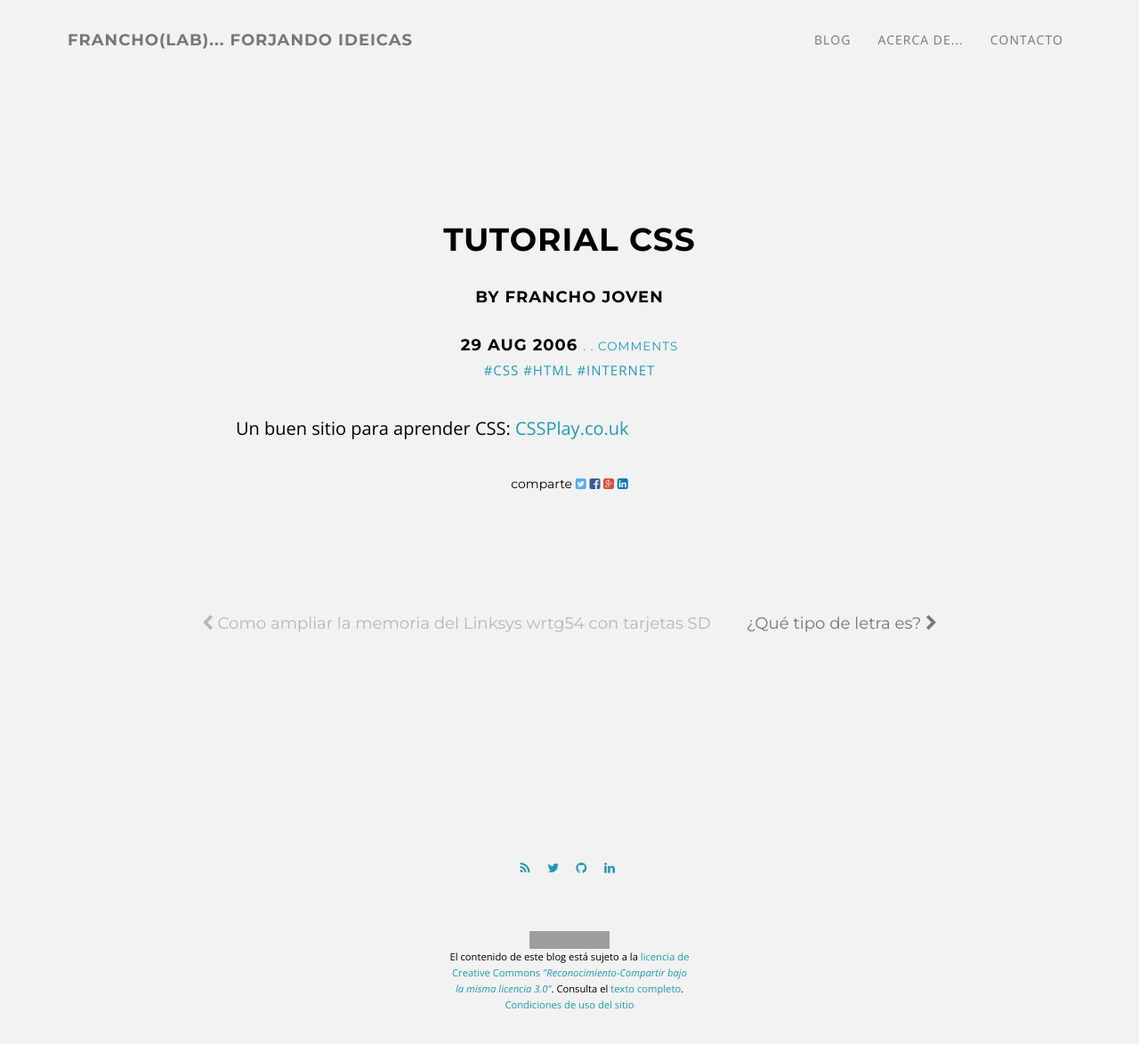
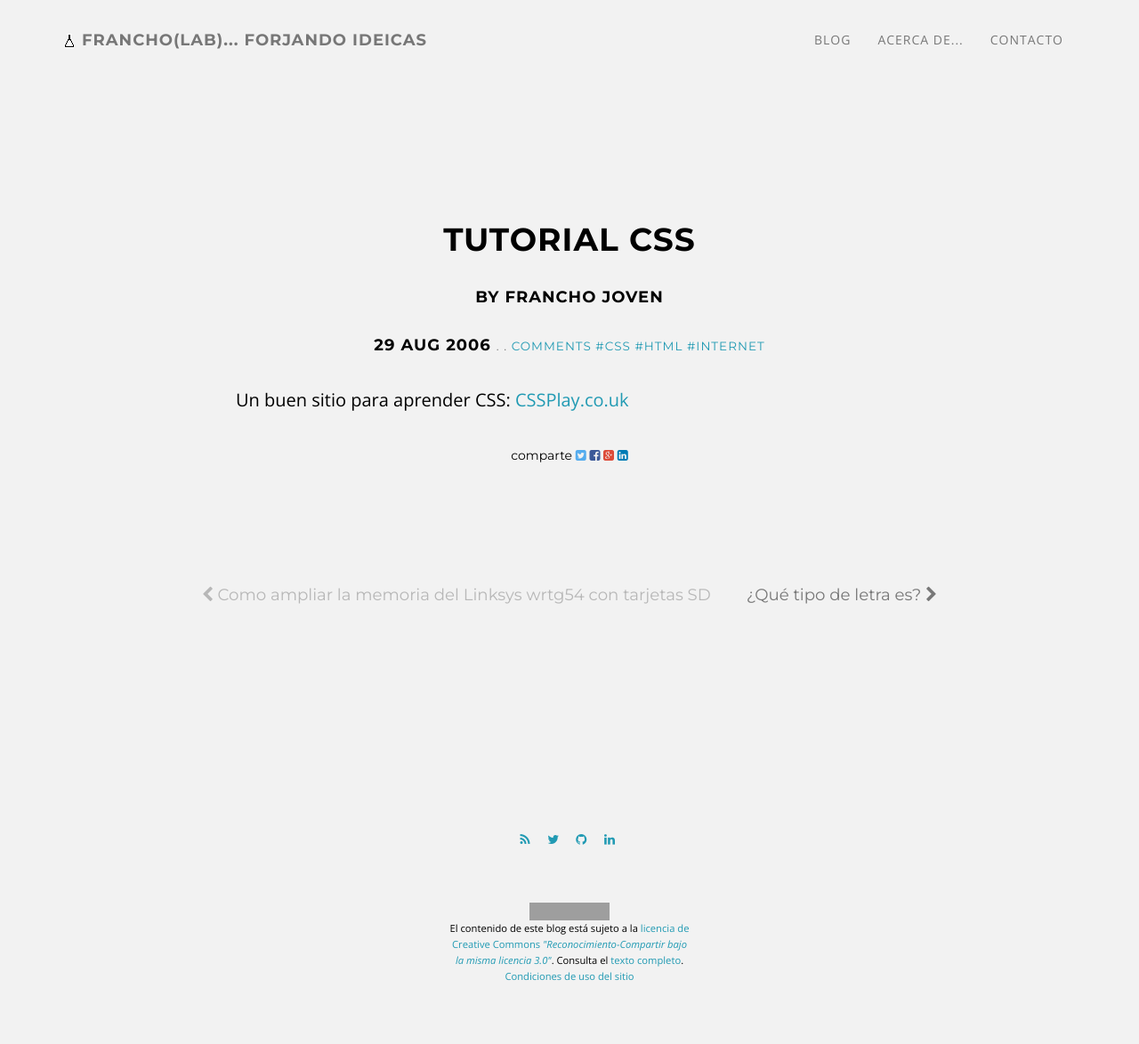
Before and after one commit to francho/francho.github.io, a Jekyll site: the page built from _posts/2006-08-29-tutorial-css.html, in a window 1280 px wide and 1285 px high. Shown: the top 1174 px of the window at 89% size. Built offline with Jekyll 4.4.1, drawn with Linux system fonts in a browser that asks for light colours; comment, search, counter and statistics services are not loaded; grey boxes are pictures that could not be loaded.

```diff
--- a/_config.yml
+++ b/_config.yml
@@ -83,6 +83,7 @@ social:
 
 404-img: "/img/labtocat.png"
 favicon: "/img/favicon.ico"
+black-favicon: "/img/black-lab-glass.ico"
 
 # Exclusion list from the generated _site
 exclude: ["Rakefile", "LICENSE", "readme.markdown", "vendor"]
--- a/_layouts/post.html
+++ b/_layouts/post.html
@@ -14,7 +14,7 @@
         <h1 class="text-center"><strong>{{ page.title }}</strong></h1>
         <h4 class="text-center">by <strong>Francho Joven</strong></h4>
       	<h4 class="text-center"><strong>{{ page.date | date_to_string }}</strong>
-          <small> . {{ page.category }} . <a href="{{ page.url }}#disqus_thread">Comments</a><p/>
+          <small> . {{ page.category }} . <a href="{{ page.url }}#disqus_thread">Comments</a>
           {% for tag in page.tags %}
             <a href="/tag/{{ tag }}/">#{{ tag }}</a>
           {% endfor %}
```
